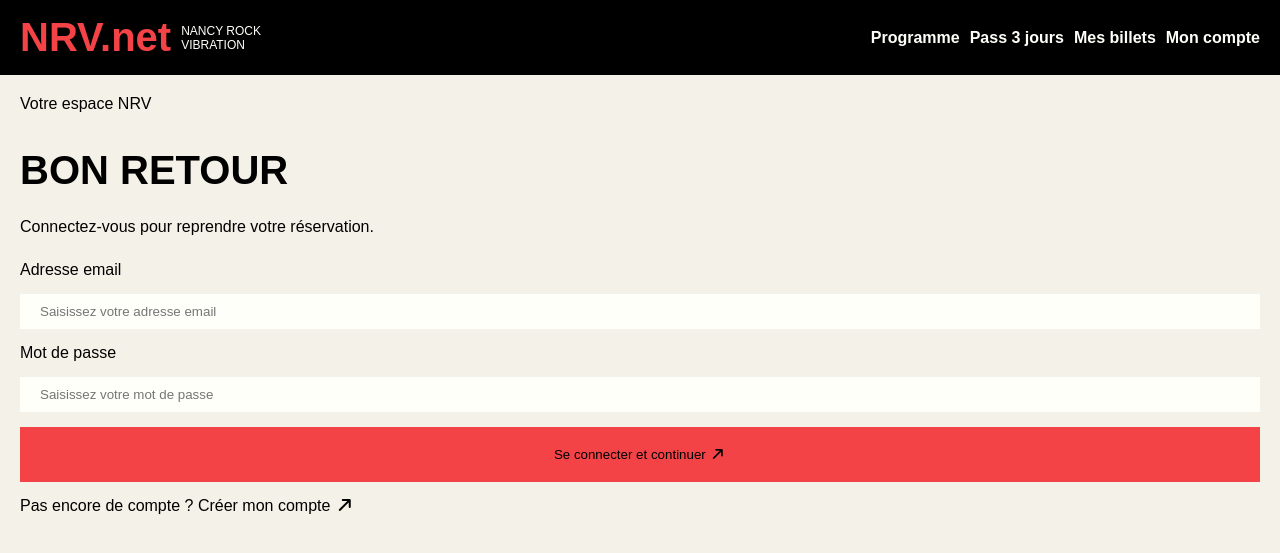
After one commit to Bayram-Muhammet-Malik/atelier-s5-web1, a PHP site: page /login.html in a window 1280 px wide. The commit adds this page. Shown: the top 553 px of the page. Run offline with PHP 8.4, Linux system fonts and the light colour scheme.

Commit message:
[Add] Début Interface form login et signup

```diff
--- a/nrv.web/css/style.css
+++ b/nrv.web/css/style.css
@@ -19,7 +19,7 @@ html, body {
     background-color: var(--bg-color);
 }
 
-a {text-decoration: none; color: inherit;}
+a {text-decoration: none; color: inherit; cursor: pointer;}
 a:hover {color: var(--small-txt-color);}
 
 button{
@@ -33,6 +33,12 @@ button:hover{background-color: var(--badge-color);}
 
 p {margin: 0 0 10px 0;}
 h1, h2, h3, h4, h5, h6 {margin: 10px 0;}
+
+form{
+    display: flex;
+    flex-direction: column;
+    gap: 15px;
+}
 
 select, input {
     background-color: var(--container-color);
@@ -149,13 +155,12 @@ select, input {
 
 /* Specifique */
 #filter-spectacles {
-    display: flex;
+    flex-direction: row;
     align-items: center;
     padding: 10px 0;
     margin-bottom: 15px;
     border-top: 1px #D8D4C9 solid;
     border-bottom: 1px #D8D4C9 solid;
-    gap: 10px;
 }
 #filter-spectacles p {
     margin: 0;
--- a/nrv.web/index.html
+++ b/nrv.web/index.html
@@ -50,6 +50,7 @@
                 </div>
             </section>
             <section class="content-main">
+                <h1>Le Programme</h1>
                 <form id="filter-spectacles" method="GET">
                     <p><i class="fa-solid fa-sliders"></i> Filter</p>
                     <select id="style-select" name="style">
@@ -77,9 +78,9 @@
                             <h3>Artistes : {{artistes}}</h3>
                             <p>{{description}}</p>
                             {{#if video}}
-                            <p><a href="{{video}}" target="_blank" rel="noopener noreferrer">Voir l'extrait vidéo <i class="fa-solid fa-arrow-up-right-from-square"></i></a></p>
+                            <p><a href="{{video}}" target="_blank" rel="noopener noreferrer">Voir l'extrait vidéo <i class="fa-brands fa-youtube"></i></a></p>
                             {{/if}}
-                            <a href="./soirees.html?spectacleId={{id}}" class="button">Voir la soirée <i class="fa-solid fa-arrow-right"></i></a>
+                            <a href="./soirees.html?spectacleId={{id}}" class="button">Voir la soirée <i class="fa-solid fa-arrow-up-right"></i></a>
                         </div>
                     </article>
                     {{/each}}
--- /dev/null
+++ b/nrv.web/login.html
@@ -0,0 +1,50 @@
+<!doctype html>
+<html>
+    <head>
+        <meta charset="UTF-8" />
+        <meta name="viewport" content="width=device-width, initial-scale=1.0" />
+        <title>NRV.net</title>
+        <link rel="preload" href="css/fa7.css" as="style">
+        <link rel="stylesheet" href="css/fa7.css">
+        <link rel="stylesheet" href="css/style.css" />
+        <script src="dist/login.js" defer></script>
+    </head>
+    <body>
+        <header class="menu">
+            <div class="menu-title">
+                <h1 class="big-title">NRV.net</h1>
+                <p class="medium-title">NANCY ROCK VIBRATION</p>
+            </div>
+            <div class="menu-link">
+                <input type="checkbox" id="menu-toggle">
+                <label for="menu-toggle">
+                    <svg viewBox="0 0 100 100" xmlns="http://www.w3.org/2000/svg">
+                        <path class="line1" d="M0 40h62c13 0 6 28-4 18L35 35" />
+                        <path class="line2" d="M0 50h70" />
+                        <path class="line3" d="M0 60h62c13 0 6-28-4-18L35 65" />
+                    </svg>
+                </label>
+                <div class="menu-content">
+                    <a href="./"><h1>Programme</h1></a>
+                    <a href="pass.html"><h1>Pass 3 jours</h1></a>
+                    <a href="billets.html"><h1>Mes billets</h1></a>
+                    <a href="billets.html"><h1>Mon compte</h1></a>
+                </div>
+            </div>
+        </header>
+
+        <main class="content-main">
+            <form id="login-form" method="POST">
+                <p>Votre espace NRV</p>
+                <h1>Bon retour</h1>
+                <p>Connectez-vous pour reprendre votre réservation.</p>
+                <label for="email">Adresse email</label>
+                <input type="email" id="email" name="email" placeholder="Saisissez votre adresse email">
+                <label for="mdp">Mot de passe</label>
+                <input type="password" id="mdp" name="mdp" placeholder="Saisissez votre mot de passe">
+                <button type="submit">Se connecter et continuer <i class="fa-solid fa-arrow-up-right"></i></button>
+                <p>Pas encore de compte ? <a>Créer mon compte <i class="fa-solid fa-arrow-up-right"></i></a></p>
+            </form>
+        </main>
+    </body>
+</html>
--- a/nrv.web/package.json
+++ b/nrv.web/package.json
@@ -3,7 +3,7 @@
     "typescript": "^5.9.3"
   },
   "scripts": {
-    "build": "esbuild ts/main.ts ts/soirees.ts --bundle --outdir=dist"
+    "build": "esbuild ts/main.ts ts/soirees.ts ts/login.ts ts/signup.ts --bundle --outdir=dist"
   },
   "type": "module",
   "dependencies": {
--- a/nrv.web/soirees.html
+++ b/nrv.web/soirees.html
@@ -68,7 +68,7 @@
                             <h3>Artistes : {{artistes}}</h3>
                             <p>{{description}}</p>
                             {{#if video}}
-                            <p><a href="{{video}}" target="_blank" rel="noopener noreferrer">Voir l'extrait vidéo <i class="fa-solid fa-arrow-up-right-from-square"></i></a></p>
+                            <p><a href="{{video}}" target="_blank" rel="noopener noreferrer">Voir l'extrait vidéo <i class="fa-brands fa-youtube"></i>></a></p>
                             {{/if}}
                         </div>
                     </article>
--- a/nrv.web/spectacles.html
+++ b/nrv.web/spectacles.html
@@ -41,6 +41,7 @@
 
         <script id="spectacles-template" type="text/x-handlebars-template">
             <section class="content-main">
+                <h1>Les Spéctacles</h1>
                 <form id="filter-spectacles" method="GET">
                     <p><i class="fa-solid fa-sliders"></i> Filter</p>
                     <select id="style-select" name="style">
@@ -67,9 +68,9 @@
                             <h3>Artistes : {{artistes}}</h3>
                             <p>{{description}}</p>
                             {{#if video}}
-                            <p><a href="{{video}}" target="_blank" rel="noopener noreferrer">Voir l'extrait vidéo <i class="fa-solid fa-arrow-up-right-from-square"></i></a></p>
+                            <p><a href="{{video}}" target="_blank" rel="noopener noreferrer">Voir l'extrait vidéo <i class="fa-brands fa-youtube"></i></a></p>
                             {{/if}}
-                            <a href="./soirees.html?spectacleId={{id}}" class="button">Voir la soirée <i class="fa-solid fa-arrow-right"></i></a>
+                            <a href="./soirees.html?spectacleId={{id}}" class="button">Voir la soirée <i class="fa-solid fa-arrow-up-right"></i></a>
                         </div>
                     </article>
                     {{/each}}
```
Also changed, not shown: nrv.web/signin.html (added, +56 -0 lines), nrv.web/ts/login.ts (added), nrv.web/ts/signin.ts (added).
